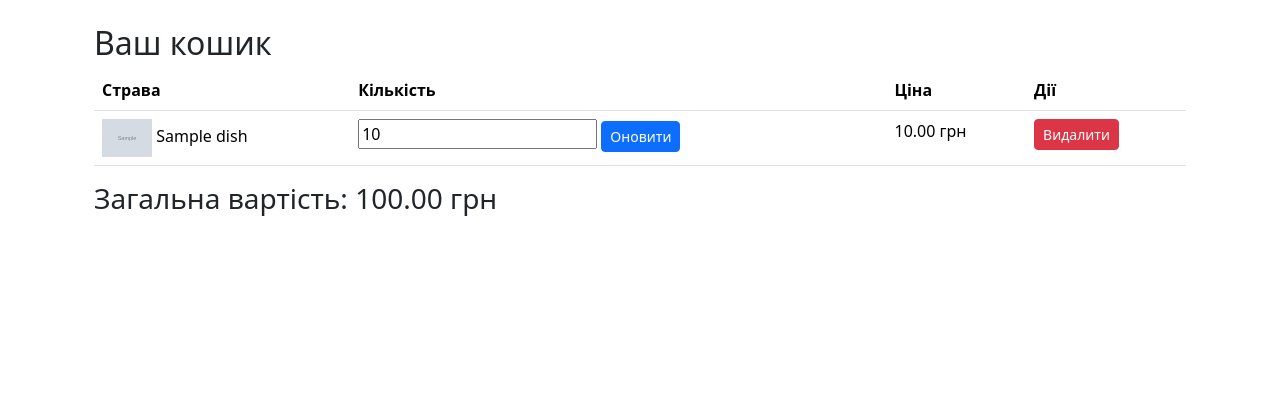
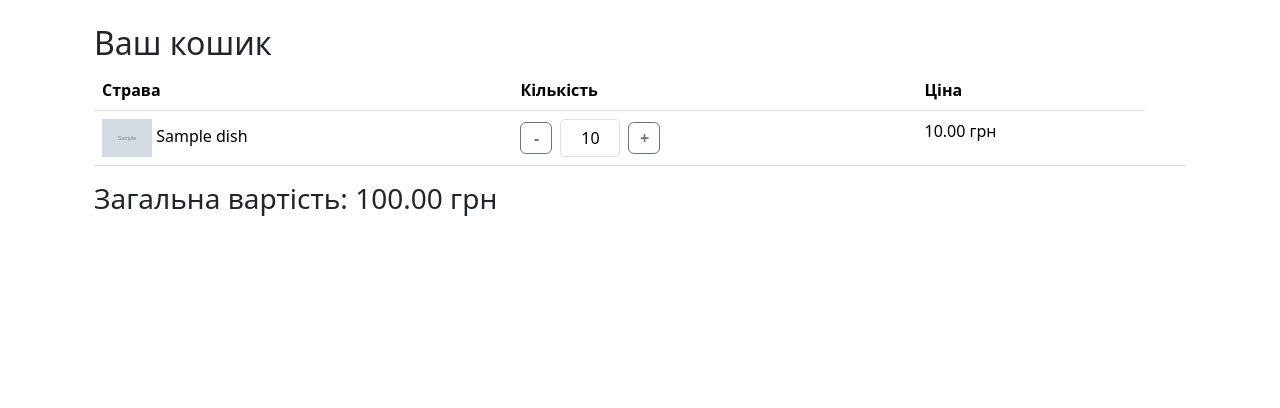
Before and after one commit to fountesh/restaurants_app, a Django app: page /cart/ in a window 1280 px wide. Shown: the part 56-464 px from the top of the page. Run offline with Django 5.2, Linux system fonts and the light colour scheme; a user stored in the database is signed in; tables that the repository leaves empty hold one stand-in row (values such as "Sample post"); grey boxes marked "Sample" are stand-in pictures.

Commit message:
cart 2.0

```diff
--- a/cart/templates/cart/cart.html
+++ b/cart/templates/cart/cart.html
@@ -8,34 +8,178 @@
                 <th>Страва</th>
                 <th>Кількість</th>
                 <th>Ціна</th>
-                <th>Дії</th>
             </tr>
         </thead>
         <tbody>
             {% for item in cart.cart_items.all %}
-            <tr>
+            <tr class="cart-item" data-dish-id="{{ item.dish.id }}">
                 <td>
                     <img src="{{ item.dish.image.url }}" alt="{{ item.dish.name }}" style="max-width: 50px;">
                     {{ item.dish.name }}
                 </td>
                 <td>
-                    <form method="post" action="{% url 'update_cart_item' item.dish.id %}">
-                        {% csrf_token %}
-                        <input type="number" name="quantity" value="{{ item.quantity }}" min="1">
-                        <button type="submit" class="btn btn-sm btn-primary">Оновити</button>
-                    </form>
+                    <div class="quantity-control">
+                        <button class="btn btn-outline-secondary quantity-btn decrease">-</button>
+                        <input type="number" class="quantity-input" value="{{ item.quantity }}" min="0" readonly>
+                        <button class="btn btn-outline-secondary quantity-btn increase">+</button>
+                    </div>
                 </td>
                 <td>{{ item.dish.price }} грн</td>
                 <td>
-                    <form method="post" action="{% url 'remove_from_cart' item.dish.id %}">
-                        {% csrf_token %}
-                        <button type="submit" class="btn btn-sm btn-danger">Видалити</button>
-                    </form>
+                    <!-- Кнопка видалення буде додаватися/видалятися через JavaScript -->
                 </td>
             </tr>
             {% endfor %}
         </tbody>
     </table>
-    <h3>Загальна вартість: {{ total_price }} грн</h3>
+    <h3>Загальна вартість: <span id="total-price">{{ total_price }}</span> грн</h3>
 </div>
+
+<style>
+.quantity-control {
+    display: flex;
+    align-items: center;
+    gap: 8px;
+    max-width: 150px;
+}
+
+.quantity-input {
+    width: 60px;
+    text-align: center;
+    border: 1px solid #dee2e6;
+    border-radius: 4px;
+    padding: 6px;
+}
+
+.quantity-btn {
+    width: 32px;
+    height: 32px;
+    padding: 0;
+    display: flex;
+    align-items: center;
+    justify-content: center;
+    font-weight: bold;
+    transition: all 0.2s;
+}
+
+.quantity-btn:hover {
+    background-color: #6c757d;
+    color: white;
+}
+
+/* Прибираємо стрілки з input type="number" */
+.quantity-input::-webkit-outer-spin-button,
+.quantity-input::-webkit-inner-spin-button {
+    -webkit-appearance: none;
+    margin: 0;
+}
+.quantity-input[type=number] {
+    -moz-appearance: textfield;
+}
+</style>
+
+<script>
+document.addEventListener('DOMContentLoaded', function() {
+    const quantityControls = document.querySelectorAll('.quantity-control');
+
+    quantityControls.forEach(control => {
+        const decreaseBtn = control.querySelector('.decrease');
+        const increaseBtn = control.querySelector('.increase');
+        const input = control.querySelector('.quantity-input');
+        const cartItem = control.closest('.cart-item');
+        const dishId = cartItem.dataset.dishId;
+
+        // Обробник для кнопки зменшення
+        decreaseBtn.addEventListener('click', async () => {
+            let newValue = parseInt(input.value) - 1;
+            if (newValue >= 0) {
+                input.value = newValue;
+                if (newValue === 0) {
+                    await removeFromCart(dishId);
+                    cartItem.remove();
+                } else {
+                    await updateCartItem(dishId, newValue);
+                }
+                await updateTotalPrice();
+            }
+        });
+
+        // Обробник для кнопки збільшення
+        increaseBtn.addEventListener('click', async () => {
+            let newValue = parseInt(input.value) + 1;
+            input.value = newValue;
+            await updateCartItem(dishId, newValue);
+            await updateTotalPrice();
+        });
+
+        // Обробник для прямого введення значення (якщо потрібно)
+        input.addEventListener('change', async function() {
+            const quantity = parseInt(this.value);
+            if (quantity <= 0) {
+                await removeFromCart(dishId);
+                cartItem.remove();
+            } else {
+                await updateCartItem(dishId, quantity);
+            }
+            await updateTotalPrice();
+        });
+    });
+
+    async function updateCartItem(dishId, quantity) {
+        try {
+            const response = await fetch(`{% url 'update_cart_item' 0 %}`.replace('0', dishId), {
+                method: 'POST',
+                headers: {
+                    'Content-Type': 'application/x-www-form-urlencoded',
+                    'X-CSRFToken': getCookie('csrftoken')
+                },
+                body: `quantity=${quantity}`
+            });
+
+            if (!response.ok) {
+                throw new Error('Помилка оновлення кошика');
+            }
+            const data = await response.json();
+            document.getElementById('total-price').textContent = data.total_price;
+        } catch (error) {
+            console.error('Помилка:', error);
+        }
+    }
+
+    async function removeFromCart(dishId) {
+        try {
+            const response = await fetch(`{% url 'remove_from_cart' 0 %}`.replace('0', dishId), {
+                method: 'POST',
+                headers: {
+                    'X-CSRFToken': getCookie('csrftoken')
+                }
+            });
+
+            if (!response.ok) {
+                throw new Error('Помилка видалення з кошика');
+            }
+            const data = await response.json();
+            document.getElementById('total-price').textContent = data.total_price;
+        } catch (error) {
+            console.error('Помилка:', error);
+        }
+    }
+
+    // Функція для отримання CSRF токену
+    function getCookie(name) {
+        let cookieValue = null;
+        if (document.cookie && document.cookie !== '') {
+            const cookies = document.cookie.split(';');
+            for (let i = 0; i < cookies.length; i++) {
+                const cookie = cookies[i].trim();
+                if (cookie.substring(0, name.length + 1) === (name + '=')) {
+                    cookieValue = decodeURIComponent(cookie.substring(name.length + 1));
+                    break;
+                }
+            }
+        }
+        return cookieValue;
+    }
+});
+</script>
 {% endblock %}
--- a/cart/urls.py
+++ b/cart/urls.py
@@ -1,9 +1,10 @@
 from django.urls import path
-from .views import CartView, AddToCartView, RemoveFromCartView, UpdateCartItemView
+from .views import CartView, AddToCartView, RemoveFromCartView, UpdateCartItemView, GetCartTotalView
 
 urlpatterns = [
     path("", CartView.as_view(), name="cart"),
     path("cart/add/<int:dish_id>/", AddToCartView.as_view(), name="add_to_cart"),
     path("cart/remove/<int:dish_id>/", RemoveFromCartView.as_view(), name="remove_from_cart"),
     path("cart/update/<int:dish_id>/", UpdateCartItemView.as_view(), name="update_cart_item"),
+    path('cart/total/', GetCartTotalView.as_view(), name='get_cart_total'),
 ]
--- a/cart/views.py
+++ b/cart/views.py
@@ -1,6 +1,7 @@
 from django.shortcuts import get_object_or_404, redirect
 from django.views.generic import TemplateView, View
 from django.contrib.auth.mixins import LoginRequiredMixin
+from django.http import JsonResponse
 from .models import Cart, CartItem
 from menu.models import Dish
 
@@ -17,29 +18,48 @@ class CartView(LoginRequiredMixin, TemplateView):
         return context
 
 class AddToCartView(LoginRequiredMixin, View):
+
     def post(self, request, dish_id):
         dish = get_object_or_404(Dish, id=dish_id)
         cart, created = Cart.objects.get_or_create(user=request.user)
         cart_item, created = CartItem.objects.get_or_create(cart=cart, dish=dish)
-        cart_item.quantity += 1
-        cart_item.save()
-        return redirect("cart")
+
+        if not created:
+            cart_item.quantity += 1
+            cart_item.save()
+
+        return redirect('cart')
 
 class RemoveFromCartView(LoginRequiredMixin, View):
     def post(self, request, dish_id):
         cart = get_object_or_404(Cart, user=request.user)
         cart_item = get_object_or_404(CartItem, cart=cart, dish_id=dish_id)
         cart_item.delete()
-        return redirect("cart")
+        return JsonResponse({
+            'status': 'success',
+            'total_price': cart.total_price()
+        })
 
 class UpdateCartItemView(LoginRequiredMixin, View):
     def post(self, request, dish_id):
         quantity = int(request.POST.get("quantity", 1))
         cart = get_object_or_404(Cart, user=request.user)
         cart_item = get_object_or_404(CartItem, cart=cart, dish_id=dish_id)
+
         if quantity > 0:
             cart_item.quantity = quantity
             cart_item.save()
         else:
             cart_item.delete()
-        return redirect("cart")
+
+        return JsonResponse({
+            'status': 'success',
+            'total_price': cart.total_price()
+        })
+
+class GetCartTotalView(LoginRequiredMixin, View):
+    def get(self, request):
+        cart = get_object_or_404(Cart, user=request.user)
+        return JsonResponse({
+            'total_price': cart.total_price()
+        })
--- a/menu/templates/menu/dish_list.html
+++ b/menu/templates/menu/dish_list.html
@@ -12,6 +12,10 @@
                         <h5 class="card-title">{{ dish.name }}</h5>
                         <p class="card-text">{{ dish.description|truncatewords:15 }}</p>
                         <p class="card-text"><strong>Ціна:</strong> {{ dish.price }} грн</p>
+                        <form method="post" action="{% url 'add_to_cart' dish.id %}" style="display: inline;">
+                            {% csrf_token %}
+                            <button type="submit" class="btn btn-primary">Замовити</button>
+                        </form>
                         <a href="{% url 'menu:dish_detail' dish.id %}" class="btn btn-primary">Детальніше</a>
                     </div>
                 </div>
```
Also changed, not shown: media/dishes/Знімок_екрана_2023-04-13_235112.png (added).
